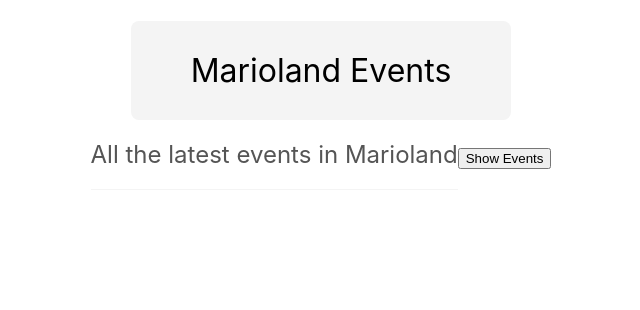
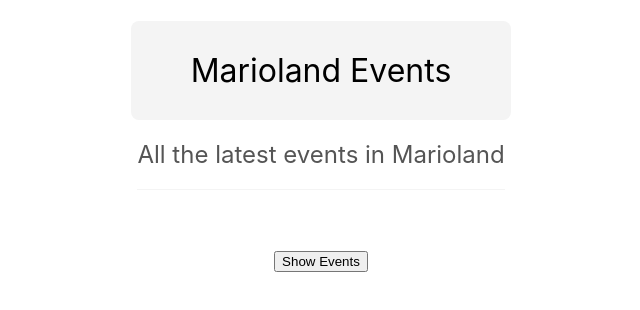
Before and after one commit to iamshaunjp/React-Firebase, a React (Create React App) app in the folder my-first-react-app/: page / in a window 1280 px wide. Both pictures are taken after a click on the button "Hide Events". Shown: the top 310 px of the page, without its empty margins (319-959 px from the left). Built offline with nearby package versions, Linux system fonts and the light colour scheme.

Commit message:
lesson-27

```diff
--- a/my-first-react-app/src/App.js
+++ b/my-first-react-app/src/App.js
@@ -27,8 +27,11 @@ function App() {
           <button onClick={() => setShowEvents(false)}>Hide Events</button>
         </div>
       )}
-      {!showEvents && <button onClick={() => setShowEvents(true)}>Show Events</button>}
-
+      {!showEvents && (
+        <div>
+          <button onClick={() => setShowEvents(true)}>Show Events</button>
+        </div>
+      )}
       {showEvents && events.map((event, index) => (
         <React.Fragment key={event.id}>
           <h2>{index} - {event.title}</h2>
```
